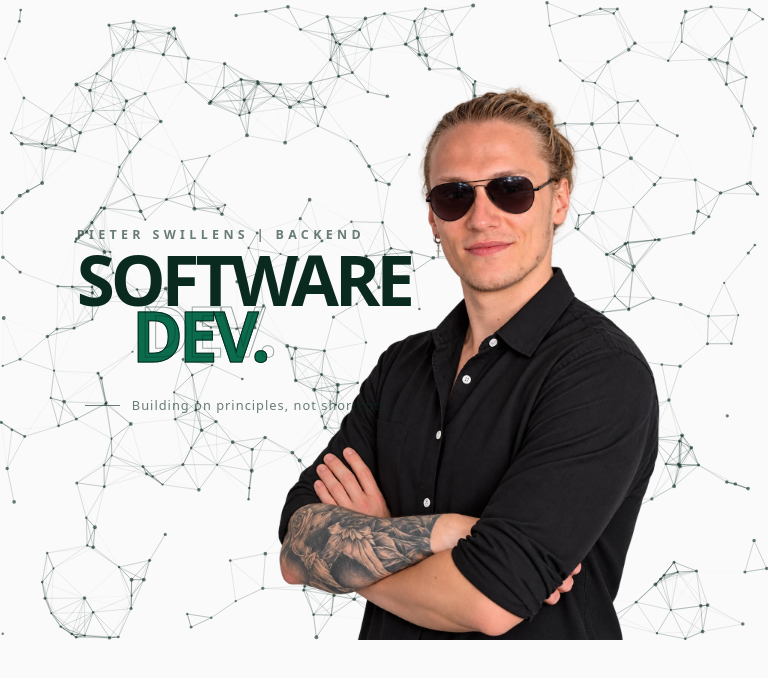
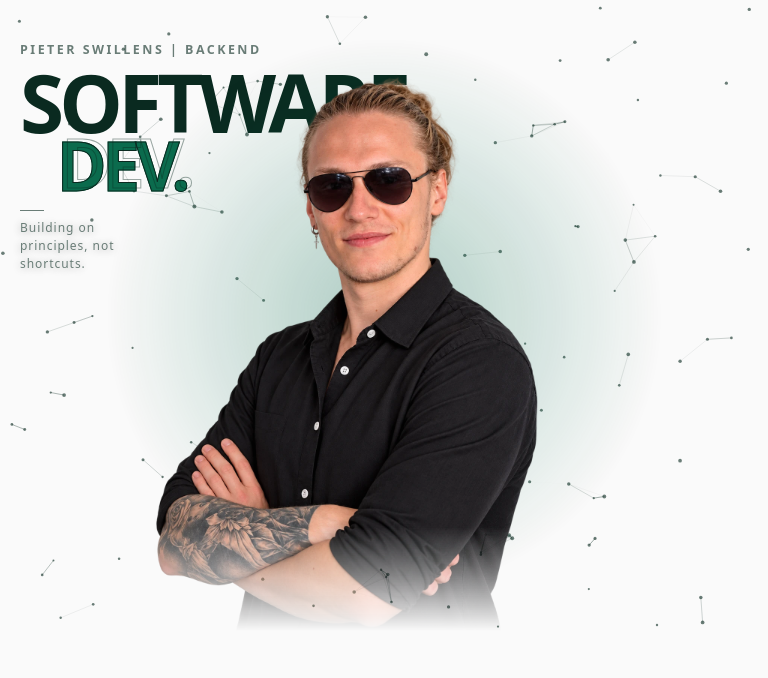
Before and after one commit to Pieter-Swillens/Portfolio, a React (Vite) app: page / in a window 768 px wide. Shown: the top 678 px of the page. Built offline with nearby package versions, Linux system fonts and the light colour scheme.

Commit message:
Hero section: Add responsiveness to hero section

```diff
--- /dev/null
+++ b/src/hooks/useIsMobile.ts
@@ -0,0 +1,15 @@
+import { useEffect, useState } from "react";
+
+export function useIsMobile(query = "(max-width: 768px)") {
+  const [isMobile, setIsMobile] = useState(false);
+
+  useEffect(() => {
+    const mql = window.matchMedia(query);
+    const update = () => setIsMobile(mql.matches);
+    update();
+    mql.addEventListener("change", update);
+    return () => mql.removeEventListener("change", update);
+  }, [query]);
+
+  return isMobile;
+}
--- a/src/sections/hero/Hero.module.css
+++ b/src/sections/hero/Hero.module.css
@@ -5,22 +5,39 @@
     flex-direction: column;
     justify-content: center;
     align-items: center;
+    --hero-ease: cubic-bezier(0.2, 0.7, 0.2, 1);
+    --hero-glow: color-mix(in srgb, var(--color-accent) 35%, transparent);
+    isolation: isolate;
+
+    -webkit-user-select: none;
+    -ms-user-select: none;
+    user-select: none;
 }
 
 .avatar_container,
-.content_container{
+.content_container {
     position: absolute;
     width: 80%;
     height: 100%;
 }
 
-.avatar_container__avatar {
+.avatar_container {
+    z-index: 2;
+}
+
+.avatar_container::before {
+    content: "";
     position: absolute;
-    right: 5%;
-    bottom: 0;
-    height: 90%;
-    width: auto;
-    box-sizing: border-box;
+    top: 50%;
+    left: 80%;
+    width: min(70vw, 60rem);
+    aspect-ratio: 1;
+    border-radius: 50%;
+    background: radial-gradient(circle, var(--hero-glow) 0%, transparent 70%);
+    pointer-events: none;
+    z-index: 0;
+    transform: translate(-50%, -50%);
+    animation: glowIn 1.4s ease-out both, glowBreath 6s ease-in-out 1.4s infinite;
 }
 
 .content_container {
@@ -29,15 +46,32 @@
     justify-content: center;
 }
 
+.avatar_container__avatar {
+    position: absolute;
+    z-index: 1;
+    right: 5%;
+    bottom: 0;
+    height: 90%;
+    width: auto;
+    box-sizing: border-box;
+    -webkit-mask-image: linear-gradient(to bottom, #000 0%, #000 82%, transparent 100%);
+    mask-image: linear-gradient(to bottom, #000 0%, #000 82%, transparent 100%);
+    animation: avatarEnter 1.1s var(--hero-ease) 0.15s both;
+}
+
 .content_container__eyebrow {
+    position: relative;
+    z-index: 3;
     margin-bottom: var(--space-2);
     font-size: var(--text-xs);
     font-weight: 600;
     letter-spacing: 0.35em;
     opacity: 0.6;
+    animation: fadeUp 0.8s var(--hero-ease) 0.3s both;
 }
 
 .content_container__title {
+    position: relative;
     margin: 0;
     display: flex;
     flex-direction: column;
@@ -48,11 +82,15 @@
 }
 
 .content_container__title span:first-child {
+    position: relative;
+    z-index: 1;
     color: var(--color-text);
+    animation: slideFromLeft 0.9s var(--hero-ease) 0.45s both;
 }
 
 .content_container__titleAccent {
     position: relative;
+    z-index: 3;
     margin-left: 0.8em;
     color: transparent;
     -webkit-text-stroke: 1px var(--color-text);
@@ -60,7 +98,7 @@
     background-size: 200% 100%;
     background-clip: text;
     -webkit-background-clip: text;
-    animation: gradientMove 5s ease infinite;
+    animation: gradientMove 5s ease infinite, slideFromRight 0.9s var(--hero-ease) 0.65s both;
 }
 
 .content_container__titleAccent::after {
@@ -70,11 +108,13 @@
     color: transparent;
     -webkit-text-stroke: 1px var(--color-text);
     opacity: 0.4;
-    transform: translate(7px, -5px);
+    transform: translate(0.07em, -0.05em);
     transition: opacity 0.2s ease, transform 0.2s ease;
 }
 
 .content_container__subtitle {
+    position: relative;
+    z-index: 3;
     display: flex;
     align-items: center;
     gap: var(--space-3);
@@ -83,12 +123,74 @@
     font-size: 0.8rem;
     letter-spacing: 0.08em;
     opacity: 0.6;
+    animation: fadeUp 0.8s var(--hero-ease) 1s both;
 }
 
 .content_container__subtitle span {
     width: 35px;
     height: 1px;
+    flex-shrink: 0;
     background: currentColor;
+    transform-origin: left center;
+    animation: lineGrow 0.7s ease-out 1.2s both;
+}
+
+@keyframes avatarEnter {
+    from {
+        opacity: 0;
+        transform: translateX(2rem) translateY(1.5rem);
+    }
+
+    to {
+        opacity: 1;
+        transform: translateX(0) translateY(0);
+    }
+}
+
+@keyframes fadeUp {
+    from {
+        opacity: 0;
+        transform: translateY(1.25rem);
+    }
+
+    to {
+        opacity: var(0.6, 1);
+        transform: translateY(0);
+    }
+}
+
+@keyframes slideFromLeft {
+    from {
+        opacity: 0;
+        transform: translateX(-2rem);
+    }
+
+    to {
+        opacity: 1;
+        transform: translateX(0);
+    }
+}
+
+@keyframes slideFromRight {
+    from {
+        opacity: 0;
+        transform: translateX(2rem);
+    }
+
+    to {
+        opacity: 1;
+        transform: translateX(0);
+    }
+}
+
+@keyframes lineGrow {
+    from {
+        transform: scaleX(0);
+    }
+
+    to {
+        transform: scaleX(1);
+    }
 }
 
 @keyframes gradientMove {
@@ -102,3 +204,158 @@
         background-position: 0 50%;
     }
 }
+
+@keyframes glowIn {
+    from {
+        opacity: 0;
+        transform: translate(-50%, -50%) scale(0.6);
+    }
+
+    to {
+        opacity: 1;
+        transform: translate(-50%, -50%) scale(1);
+    }
+}
+
+@keyframes glowBreath {
+    0%,
+    100% {
+        opacity: 0.7;
+        transform: translate(-50%, -50%) scale(1);
+    }
+
+    50% {
+        opacity: 1;
+        transform: translate(-50%, -50%) scale(1.08);
+    }
+}
+
+@media (max-width: 768px) {
+    .hero {
+        --hero-title: 2.5rem;
+
+        height: auto;
+        min-height: 36rem;
+        justify-content: flex-start;
+        align-items: stretch;
+        overflow: hidden;
+    }
+
+
+    .content_container {
+        position: absolute;
+        inset: 0;
+        width: 100%;
+        height: 100%;
+        box-sizing: border-box;
+        padding: 2.5rem 1.25rem 1.5rem;
+        justify-content: flex-start;
+        pointer-events: none;
+    }
+
+    .avatar_container {
+        position: relative;
+        width: 100%;
+        height: auto;
+        margin-top: auto;
+        padding-top: calc(3.7rem - var(--hero-title) * 0.05);
+
+        display: flex;
+        justify-content: center;
+        pointer-events: none;
+        z-index: 2;
+    }
+
+    .avatar_container::before {
+        left: 50%;
+    }
+
+    .avatar_container__avatar {
+        position: relative;
+        z-index: 2;
+        display: block;
+        width: min(100%, 24rem);
+        height: auto;
+    }
+
+    .content_container__eyebrow {
+        letter-spacing: 0.2em;
+        line-height: var(--line-height-body);
+    }
+
+    .content_container__title {
+        font-size: var(--hero-title);
+        line-height: 0.85;
+    }
+
+    .content_container__titleAccent {
+        margin-left: 5%;
+        font-size: 0.85em;
+    }
+
+    .content_container__subtitle {
+        z-index: 4;
+        flex-direction: column;
+        align-items: flex-start;
+        gap: var(--space-2);
+        max-width: 7.25rem;
+        margin-top: var(--space-4);
+        margin-left: 0;
+        font-size: 0.75rem;
+        line-height: 1.5;
+        text-shadow: 0 1px 8px rgba(0, 0, 0, 0.6);
+    }
+
+    .content_container__subtitle span {
+        width: 24px;
+    }
+}
+
+@media (min-width: 360px) and (max-width: 768px) {
+    .hero {
+        --hero-title: 2.75rem;
+    }
+}
+
+@media (min-width: 400px) and (max-width: 768px) {
+    .hero {
+        --hero-title: 3.25rem;
+    }
+}
+
+@media (min-width: 480px) and (max-width: 768px) {
+    .hero {
+        --hero-title: 4rem;
+    }
+}
+
+@media (min-width: 600px) and (max-width: 768px) {
+    .hero {
+        --hero-title: 5rem;
+    }
+}
+
+
+@media (max-width: 380px) {
+    .content_container__eyebrow {
+        font-size: 0.65rem;
+        letter-spacing: 0.15em;
+    }
+
+    .content_container__subtitle {
+        max-width: 6.5rem;
+    }
+}
+
+
+@media (prefers-reduced-motion: reduce) {
+    .avatar_container__avatar,
+    .avatar_container__avatar::before,
+    .content_container__eyebrow,
+    .content_container__title span:first-child,
+    .content_container__titleAccent,
+    .content_container__subtitle,
+    .content_container__subtitle span {
+        animation: none;
+    }
+}
--- a/src/sections/hero/Hero.tsx
+++ b/src/sections/hero/Hero.tsx
@@ -1,20 +1,23 @@
 import styles from './Hero.module.css'
 import { Profile } from "@/content/profile.ts";
 import { Particles } from "@/components/particles/Particles.tsx";
+import { useIsMobile } from "@/hooks/useIsMobile.ts";
 
 type HeroProps = {
   profile: Profile
 }
 
 export function Hero({ profile }: HeroProps) {
+  const isMobile = useIsMobile();
+
   return (
     <section className={ styles.hero }>
       <Particles
         color="var(--color-text)"
-        quantity={ 500 }
+        quantity={ isMobile ? 120 : 500 }
         size={ 1 }
         connected={ true }
-        connectionDistance={ 50 }
+        connectionDistance={ isMobile ? 40 : 50 }
       />
       <div className={styles.avatar_container}>
         <img
```
